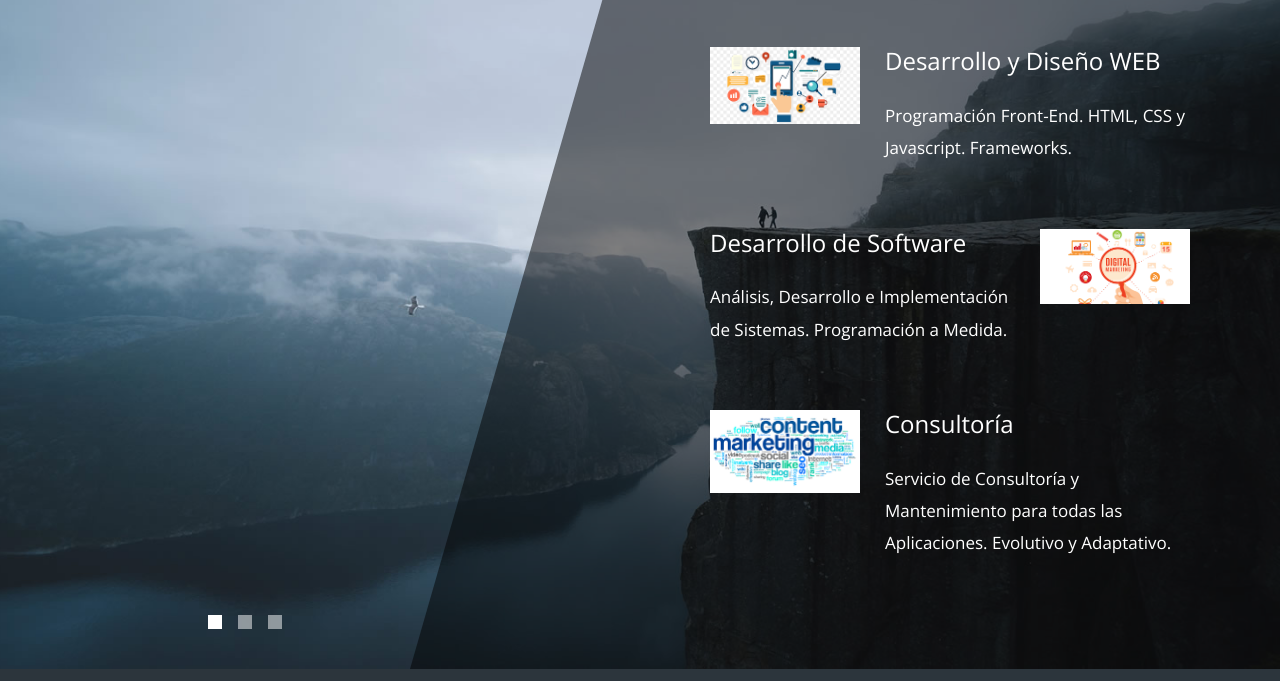
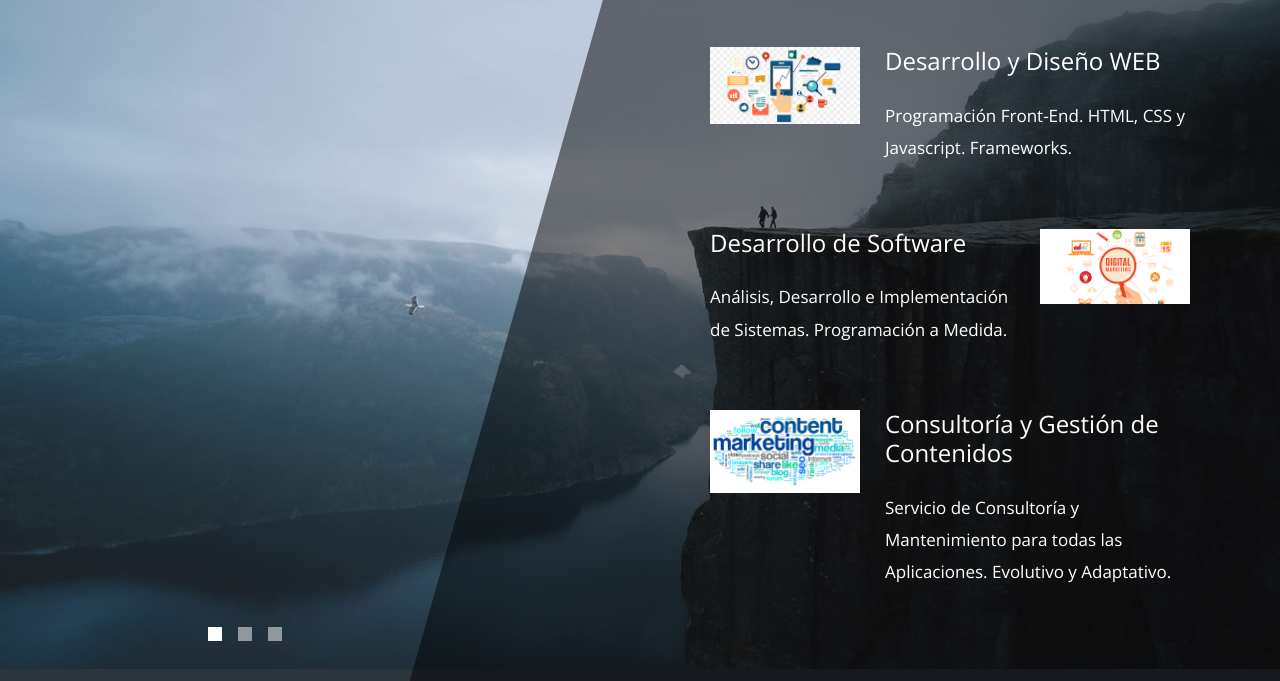
Before and after one commit to GXEijo/MarketingFarma, a plain HTML site: page services.html in a window 1280 px wide. Shown: the part 131-812 px from the top of the page. Drawn offline with nearby package versions, Linux system fonts and the light colour scheme.

Commit message:
Add files via upload

```diff
--- a/services.html
+++ b/services.html
@@ -80,7 +80,7 @@ https://templatemo.com/tm-550-diagoona
                         <div class="media my-3 tm-service-media tm-service-media-img-l">
                             <img src="img/services-3.png" width="150"  alt="Image" class="tm-service-img">
                             <div class="media-body tm-service-text">
-                             <h2 class="mb-4 tm-content-title">Consultoría</h2>
+                             <h2 class="mb-4 tm-content-title">Consultoría y Gestión de Contenidos</h2>
                                 <p>Servicio de Consultoría y Mantenimiento para todas las Aplicaciones. Evolutivo y Adaptativo.</p>
 
                             </div>
```
Also changed, not shown: contact.html (+1 -1 lines), index.html (+2 -1 lines), css/templatemo-diagoona.css (line endings or trailing spaces).
